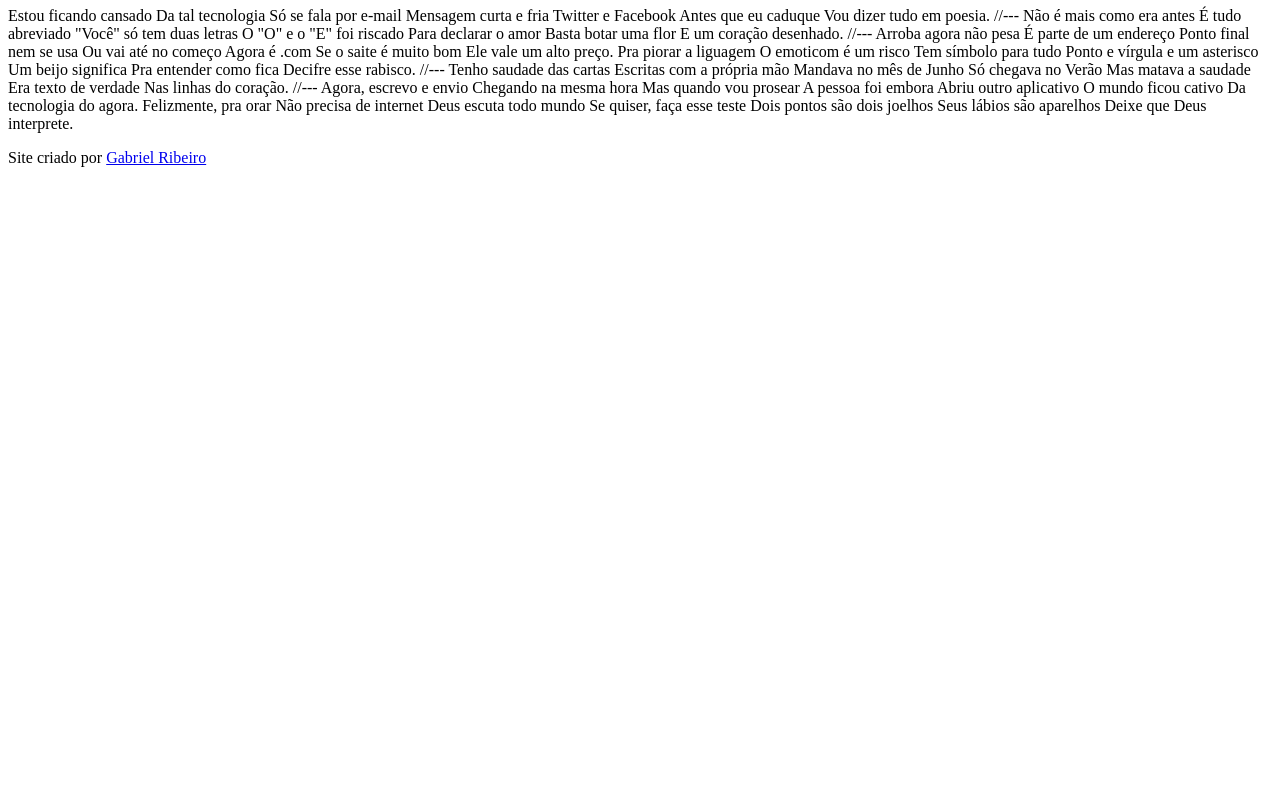
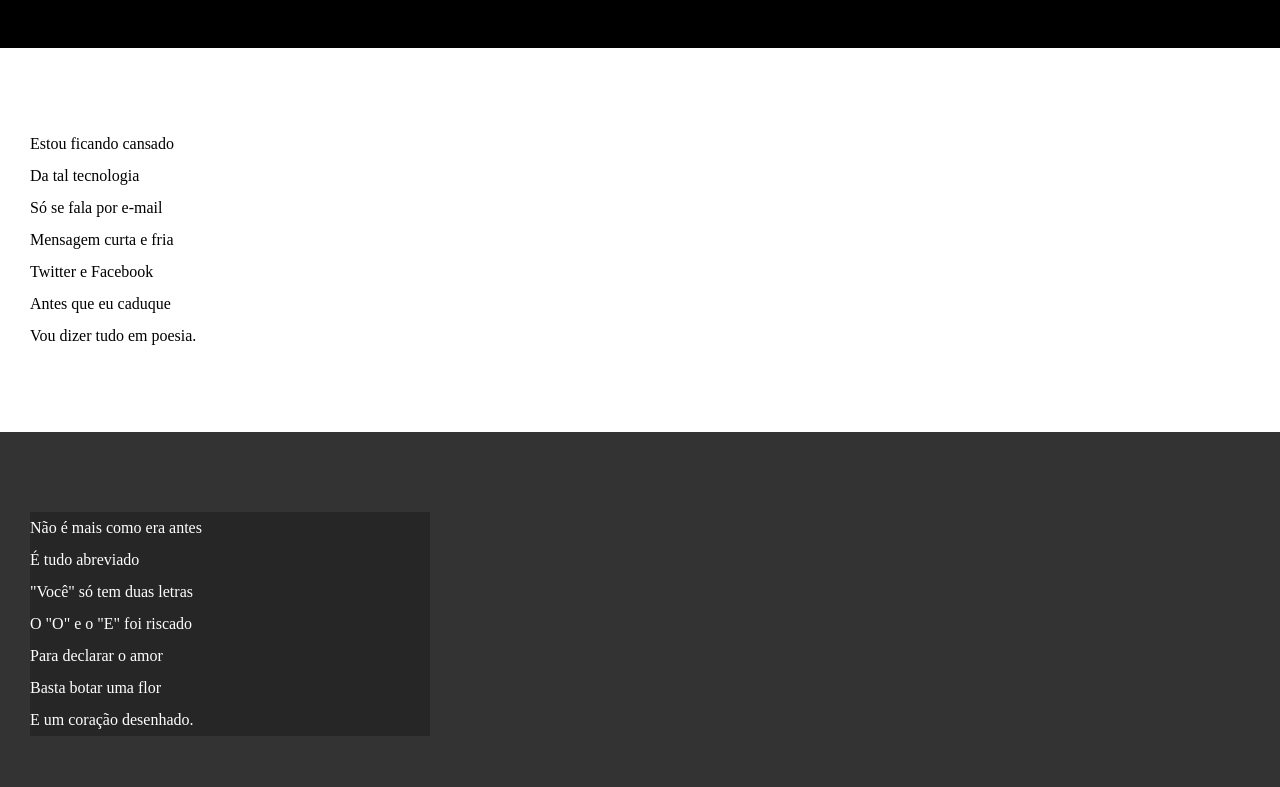
Before and after one commit to GBRibeiro4/html-css, a plain HTML site: page desafios/d012/index.html in a window 1280 px wide. Shown: the part 107-894 px from the top of the page. Before the commit the page ends 800 px from the top, so only its background shows below. Drawn offline with Linux system fonts and the light colour scheme.

Commit message:
atualizei estilos dos textos e blocos

```diff
--- /dev/null
+++ b/desafios/d012/estilo/style.css
@@ -0,0 +1,66 @@
+@charset "UTF-8";
+
+* {
+    margin: 0px;
+    padding: 0px;
+}
+
+html, body {
+    min-height: 100%;
+    background-color: darkgray;
+}
+
+header {
+    background-color: black;
+    color: white;
+    text-align: center;
+}
+
+header > h1 {
+    padding-top: 50px;
+    font-variant: small-caps;
+}
+
+header > p {
+    padding-bottom: 50px;
+}
+
+header a, footer a {
+    color: white;
+    text-decoration: none;
+    font-weight: bolder;
+}
+
+header a:hover, footer a:hover {
+    text-decoration: underline;
+}
+
+section {
+    padding-top: 10vh;
+    padding-bottom: 10vh;
+    line-height: 2em;
+    padding-left: 30px;
+}
+
+section.normal {
+    background-color: white;
+    color: black;
+}
+
+section.imagem {
+    background-color: rgb(51, 51, 51);
+    color: white;
+}
+
+section.imagem > p {
+    width: 400px;
+    background-color: #00000041;
+
+}
+
+footer {
+    background-color: black;
+    text-align: center;
+    color: white;
+    padding: 10px;
+}
--- a/desafios/d012/index.html
+++ b/desafios/d012/index.html
@@ -5,6 +5,7 @@
     <meta http-equiv="X-UA-Compatible" content="IE=edge">
     <meta name="viewport" content="width=device-width, initial-scale=1.0">
     <title>Cordel Moderno</title>
+    <link rel="stylesheet" href="estilo/style.css">
 </head>
 <body>
     <header>
@@ -13,69 +14,95 @@
 
     </header>
 
-    Estou ficando cansado
-    Da tal tecnologia
-    Só se fala por e-mail
-    Mensagem curta e fria
-    Twitter e Facebook
-    Antes que eu caduque
+    <section class="normal">
+        <p>
+            Estou ficando cansado <br>
+            Da tal tecnologia <br>
+            Só se fala por e-mail <br>
+            Mensagem curta e fria <br>
+            Twitter e Facebook <br>
+            Antes que eu caduque <br>
             Vou dizer tudo em poesia.
+        </p>
+    </section>
 
-    //---
 
-    Não é mais como era antes
-    É tudo abreviado
-    "Você" só tem duas letras
-    O "O" e o "E" foi riscado
-    Para declarar o amor
-    Basta botar uma flor
+
+    <section class="imagem">
+        <p>
+            Não é mais como era antes <br>
+            É tudo abreviado <br>
+            "Você" só tem duas letras <br>
+            O "O" e o "E" foi riscado <br>
+            Para declarar o amor <br>
+            Basta botar uma flor <br>
             E um coração desenhado.
+        </p>
+    </section>
 
-    //---
 
-    Arroba agora não pesa
-    É parte de um endereço
-    Ponto final nem se usa
-    Ou vai até no começo
-    Agora é .com
-    Se o saite é muito bom
+
+    <section class="normal">
+
+            <p>
+                Arroba agora não pesa <br>
+                É parte de um endereço <br>
+                Ponto final nem se usa <br>
+                Ou vai até no começo <br>
+                Agora é .com <br>
+                Se o saite é muito bom <br>
                 Ele vale um alto preço.
+            </p>
 
-    Pra piorar a liguagem
-    O emoticom é um risco
-    Tem símbolo para tudo
-    Ponto e vírgula e um asterisco
-    Um beijo significa
-    Pra entender como fica
+            <p>
+                Pra piorar a liguagem <br>
+                O emoticom é um risco <br>
+                Tem símbolo para tudo <br>
+                Ponto e vírgula e um asterisco <br>
+                Um beijo significa <br>
+                Pra entender como fica <br>
                 Decifre esse rabisco.
+            </p>
 
-    //---
+    </section>
 
-    Tenho saudade das cartas
-    Escritas com a própria mão
-    Mandava no mês de Junho
-    Só chegava no Verão
-    Mas matava a saudade
-    Era texto de verdade
+
+
+    <section class="imagem">
+        <p>
+            Tenho saudade das cartas <br>
+            Escritas com a própria mão <br>
+            Mandava no mês de Junho <br>
+            Só chegava no Verão <br>
+            Mas matava a saudade <br>
+            Era texto de verdade <br>
             Nas linhas do coração.
+        </p>
+    </section>
 
-    //---
 
-    Agora, escrevo e envio
-    Chegando na mesma hora
-    Mas quando vou prosear
-    A pessoa foi embora
-    Abriu outro aplicativo
-    O mundo ficou cativo
+
+    <section class="imagem">
+        <p>
+            Agora, escrevo e envio <br>
+            Chegando na mesma hora <br>
+            Mas quando vou prosear <br>
+            A pessoa foi embora <br>
+            Abriu outro aplicativo <br>
+            O mundo ficou cativo <br>
             Da tecnologia do agora.
+        </p>
 
-    Felizmente, pra orar
-    Não precisa de internet
-    Deus escuta todo mundo
-    Se quiser, faça esse teste
-    Dois pontos são dois joelhos
-    Seus lábios são aparelhos
+        <p class="normal">
+            Felizmente, pra orar <br>
+            Não precisa de internet <br>
+            Deus escuta todo mundo <br>
+            Se quiser, faça esse teste <br>
+            Dois pontos são dois joelhos <br>
+            Seus lábios são aparelhos <br>
             Deixe que Deus interprete.
+        </p>
+    </section>
 
     <footer>
         <p>Site criado por <a href="https://github.com/GBRibeiro4" target="_blank">Gabriel Ribeiro</a></p>
```
Lines whose indentation alone changed are shown as unchanged.
